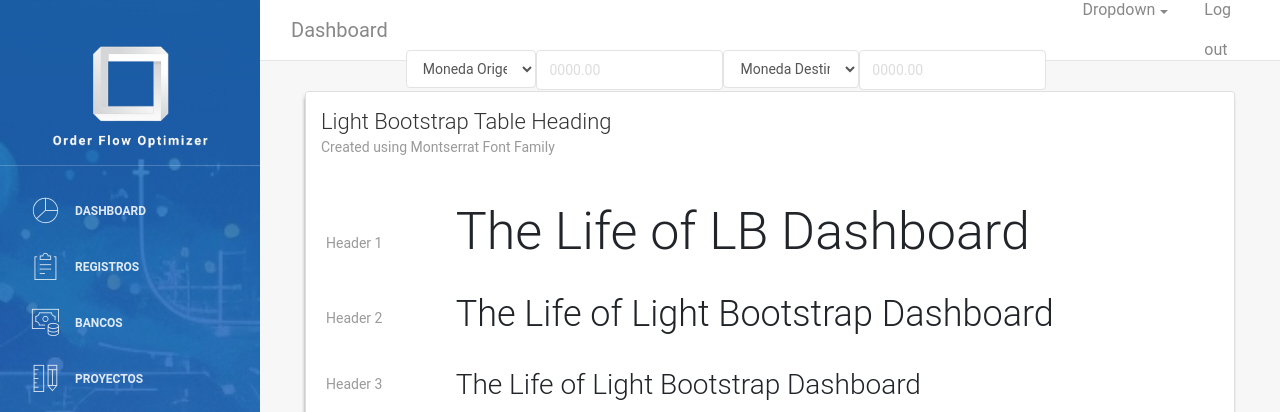
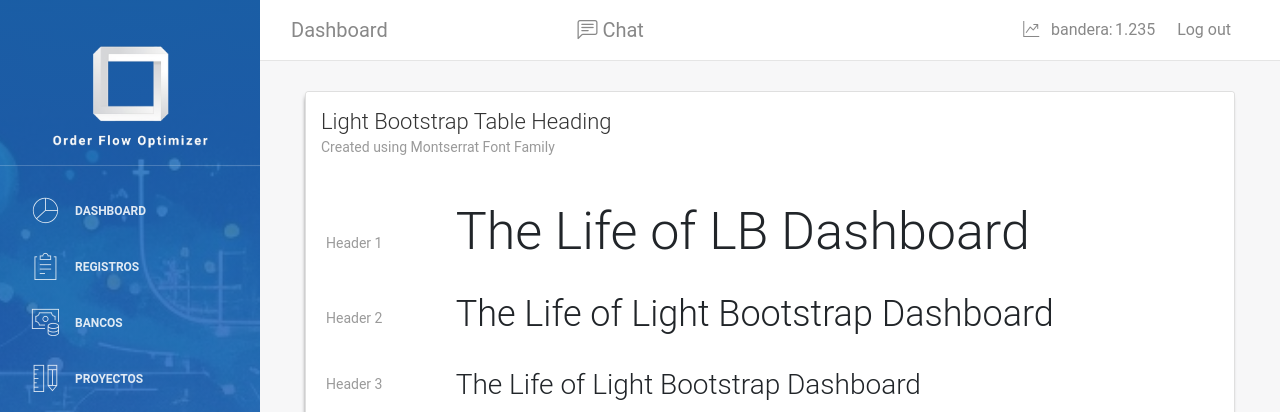
Before and after one commit to Zauler/OFO, a Flask app: page /typography.html in a window 1280 px wide. Shown: the top 412 px of the page. Run offline with Flask 2, Linux system fonts and the light colour scheme; the visitor is signed in with stand-in values (Sample User, id 1); some libraries are stand-ins or nearby versions.

Commit message:
Cracion de archivo consultaMonedas y script de java consultaModenas y actualizacion de archivos varios

```diff
--- a/apps/home/routes.py
+++ b/apps/home/routes.py
@@ -5,6 +5,7 @@ Copyright (c) 2019 - present AppSeed.us
 import pandas as pd
 import time
 import pygal
+import json
 
 from pygal.style import Style
 from apps import db
@@ -14,7 +15,7 @@ from apps.home.models import *
 from sqlalchemy import join
 from sqlalchemy.orm import Session
 from sqlalchemy.exc import SQLAlchemyError
-from flask import render_template, redirect, url_for, request
+from flask import render_template, redirect, url_for, request, jsonify
 from flask_login import login_required
 from jinja2 import TemplateNotFound
 from datetime import datetime
@@ -23,6 +24,7 @@ from apps.home.validation import *
 from datetime import datetime
 from apps.home.funciones import *
 from apps.home.funciones2 import *
+from apps.home.consultasMoneda import *
 
 
 def graficoFlujoDisponible():
@@ -69,9 +71,14 @@ def index():
     dfLineaConfirming = dfLineaConfirming.to_json()
     image_url_conf = grafico(meses,listMeses)
     image_url_flujo_Disponible = graficoFlujoDisponible()
+    valorMonedas = Monedas.consulta_api()
+    valorMonedas2 = json.dumps(valorMonedas)
+    print (type(valorMonedas))
+    print (type(valorMonedas2))
 
     return render_template('home/index.html', segment='index', image_url_flujo = image_url_flujo_Disponible, listConfirming = dfLineaConfirming, dictTeso = dictTeso,
-                           dictTesoDis = dictTesoDis, dictConfir = dictConfir, listMeses = listMeses, image_url_config = image_url_conf)
+                           dictTesoDis = dictTesoDis, dictConfir = dictConfir, listMeses = listMeses, image_url_config = image_url_conf,
+                           datosConsultaMonedas=valorMonedas2)
 
 
 @blueprint.route('/<template>')
--- /dev/null
+++ b/apps/static/assets/js/carga_valores_moneda.js
@@ -0,0 +1,40 @@
+//var datosConsultaMonedas = '{{ datosConsultaMonedas | tojson }}';
+
+
+document.addEventListener("DOMContentLoaded", function() {
+
+  //const datosConsultaMonedas = JSON.parse('{{ datosConsultaMonedas | tojson | safe }}');
+  var datosConsultaMonedas = '{{ datosConsultaMonedas }}';
+  alert (Object.keys(datosConsultaMonedas));
+
+  function actualizarContenido() {
+    var claves = Object.keys(datosConsultaMonedas);
+    var index = 0;
+    //alert (Object.keys(datosConsultaMonedas));
+
+
+    return function() {
+      var clave = claves[index];
+      var valor = datosConsultaMonedas[clave];
+
+      var label = document.getElementById("bandera");
+      label.textContent = clave;
+
+      var valorLabel = document.getElementById("valorMoneda");
+      valorLabel.textContent = valor;
+
+      index++;
+      if (index >= claves.length) {
+        index = 0;
+      }
+    };
+  }
+
+
+  // Crear una instancia de la función para realizar el seguimiento del índice
+  var actualizar = actualizarContenido();
+
+  // Llamar a la función actualizar cada 5 segundos en un bucle infinito
+  setInterval(actualizar, 5000);
+}
+);
--- a/apps/templates/includes/navigation.html
+++ b/apps/templates/includes/navigation.html
@@ -2,7 +2,7 @@
             <!-- Navbar -->
             <nav class="navbar navbar-expand-lg " color-on-scroll="500">
                 <div class="container-fluid">
-                    <a class="navbar-brand" href="#pablo"> Dashboard </a>
+                    <a class="navbar-brand" href="#"> Dashboard </a>
                     <button href="" class="navbar-toggler navbar-toggler-right" type="button" data-toggle="collapse" aria-controls="navigation-index" aria-expanded="false" aria-label="Toggle navigation">
                         <span class="navbar-toggler-bar burger-lines"></span>
                         <span class="navbar-toggler-bar burger-lines"></span>
@@ -31,47 +31,38 @@
                                     <a class="dropdown-item" href="#">Another notification</a>
                                 </ul>
                             </li> -->
-                            <li class="nav-item">
+                            <!-- <li class="nav-item">
                                 <a href="#" class="nav-link">
                                     <i class="nc-icon nc-zoom-split"></i>
                                     <span class="d-lg-block">&nbsp;Search</span>
                                 </a>
-                            </li>
+                            </li> -->
+                        </ul>
+
+                        <ul class="navbar-nav mr-auto">
                             <li class="nav-item">
                                 <div class="nav-link">
-                                    <div>
-                                        <select id="tipo" name="tipo" class="col-md-10 form-control" style="font-size:14px; max-width: 100%;">
-                                            <option>Moneda Origen...</option>
-                                            <option>Compra</option>
-                                            <option>Venta</option>
-                                        </select>
-                                    </div>
-                                    <div>
-                                        <input type="number" id="importe" name="importe" step="0.01" placeholder="0000.00"
-                                        class="form-control form-control-sm"/>
-                                    </div>
-                                    <div>
-                                        <select id="tipo" name="tipo" class="col-md-10 form-control" style="font-size:14px; max-width: 100%;">
-                                            <option>Moneda Destino...</option>
-                                            <option>Compra</option>
-                                            <option>Venta</option>
-                                        </select>
-                                    </div>
-                                    <div>
-                                        <input type="number" id="importe2" name="importe2" step="0.01" placeholder="0000.00"
-                                        class="form-control form-control-sm"/>
-                                    </div>
+                                    <!-- <button onClick= 'javascript:myFunc()'> -->
+                                    <a href="javascript:myFunc()" class="navbar-brand"><span class="bi bi-chat-left-text"></span>&nbsp;Chat</a>
                                 </div>
                             </li>
                         </ul>
 
-                        <ul class="navbar-nav ml-auto">
+                        <ul class="navbar-nav ml-auto" style="margin-top: 1%;">
                             <!-- <li class="nav-item">
                                 <a class="nav-link" href="/user.html">
                                     <span class="no-icon">Account</span>
                                 </a>
                             </li> -->
-                            <li class="nav-item dropdown">
+
+                            <li class="nav-item">
+                                <div class="nav-link">
+                                    <i class="bi bi-graph-up-arrow"></i>
+                                    <label id="bandera" style="margin-left: 10%;">bandera:</label>
+                                    <label id="valorMoneda" style="margin-left: 2%;">1.235</label>
+                                  </div>
+                            </li>
+                            <!-- <li class="nav-item dropdown">
                                 <a class="nav-link dropdown-toggle"
                                    href="https://appseed.us" id="navbarDropdownMenuLink" data-toggle="dropdown" aria-haspopup="true" aria-expanded="false">
                                     <span class="no-icon">Dropdown</span>
@@ -84,7 +75,7 @@
                                     <div class="divider"></div>
                                     <a class="dropdown-item" href="#">Separated link</a>
                                 </div>
-                            </li>
+                            </li> -->
                             <li class="nav-item">
                                 <a class="nav-link" href="{{ url_for('authentication_blueprint.logout') }}">
                                     <span class="no-icon">Log out</span>
--- a/apps/templates/includes/scripts.html
+++ b/apps/templates/includes/scripts.html
@@ -13,3 +13,4 @@
 <script src="{{ config.ASSETS_ROOT }}/js/light-bootstrap-dashboard.js?v=2.0.0 " type="text/javascript"></script>
 <!-- Light Bootstrap Dashboard DEMO methods, don't include it in your project! -->
 <script src="{{ config.ASSETS_ROOT }}/js/demo.js"></script>
+<script src="{{ config.ASSETS_ROOT }}/js/carga_valores_moneda.js"></script>
--- a/apps/templates/layouts/base.html
+++ b/apps/templates/layouts/base.html
@@ -20,6 +20,7 @@
      <meta charset="utf-8" />
      <link rel="apple-touch-icon" sizes="76x76" href="{{ config.ASSETS_ROOT }}/img/apple-icon.png">
      <link rel="icon" type="image/png" href="{{ config.ASSETS_ROOT }}/img/favicon.ico">
+     <link rel="stylesheet" href="https://cdn.jsdelivr.net/npm/bootstrap-icons@1.10.5/font/bootstrap-icons.css">
      <meta http-equiv="X-UA-Compatible" content="IE=edge,chrome=1" />
 
      <title>
@@ -64,6 +65,7 @@
  {% include 'includes/scripts.html' %}
 
  <!-- Specific Page JS goes HERE  -->
+
  {% block javascripts %}{% endblock javascripts %}
 
  </html>
```
Also changed, not shown: apps/home/consultasMoneda.py (added, +18 -0 lines), apps/templates/home/table.html (+5 -5 lines), apps/db.sqlite3.
